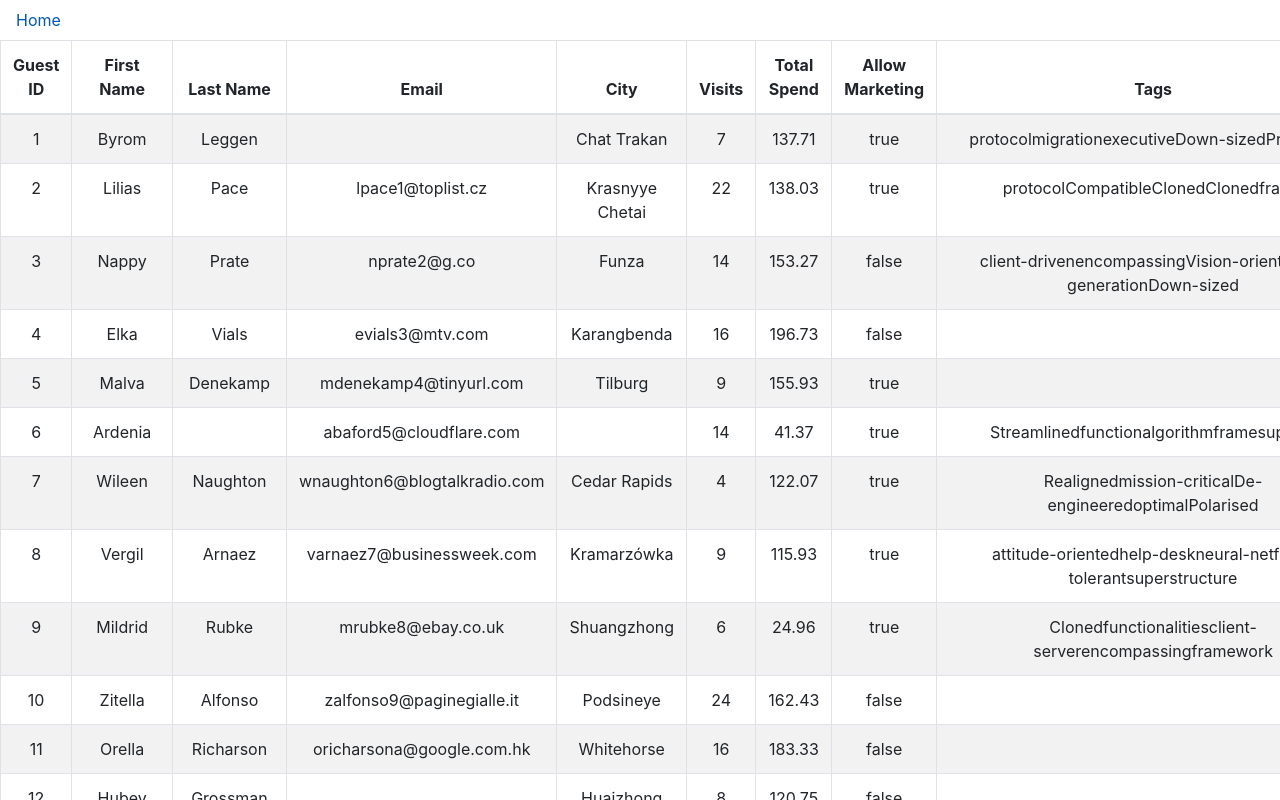
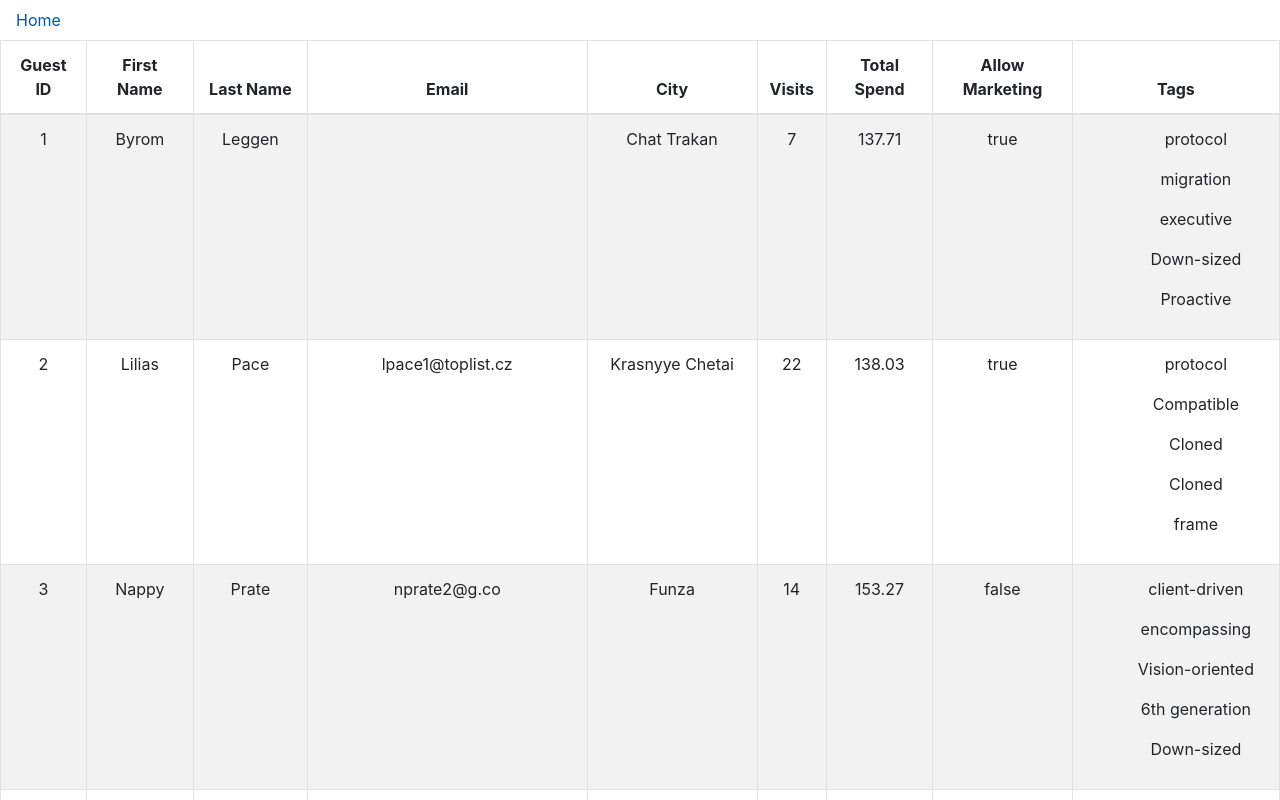
Before and after one commit to VasiliiSikora/cafe-masa, a React (Create React App) app: page / in a window 1280 px wide. Shown: the top 800 px of the page. Built offline with nearby package versions, Linux system fonts and the light colour scheme.

Commit message:
Vertical list of tags, ignoring nulls.

```diff
--- a/src/components/guests_table/GuestsTable.js
+++ b/src/components/guests_table/GuestsTable.js
@@ -63,7 +63,11 @@ export default class GuestsTable extends Component {
                             <td>{guestRow.visitCount}</td>
                             <td>{guestRow.totalSpend}</td>
                             <td>{guestRow.allowMarketing}</td>
-                            <td>{guestRow.tags}</td>
+                            <td>{(guestRow.tags || []).map(tag => {
+                                return (
+                                    <ul>{tag}</ul>
+                                );
+                            })}</td>
                         </tr>;
                     })}
                 </tbody>
```
